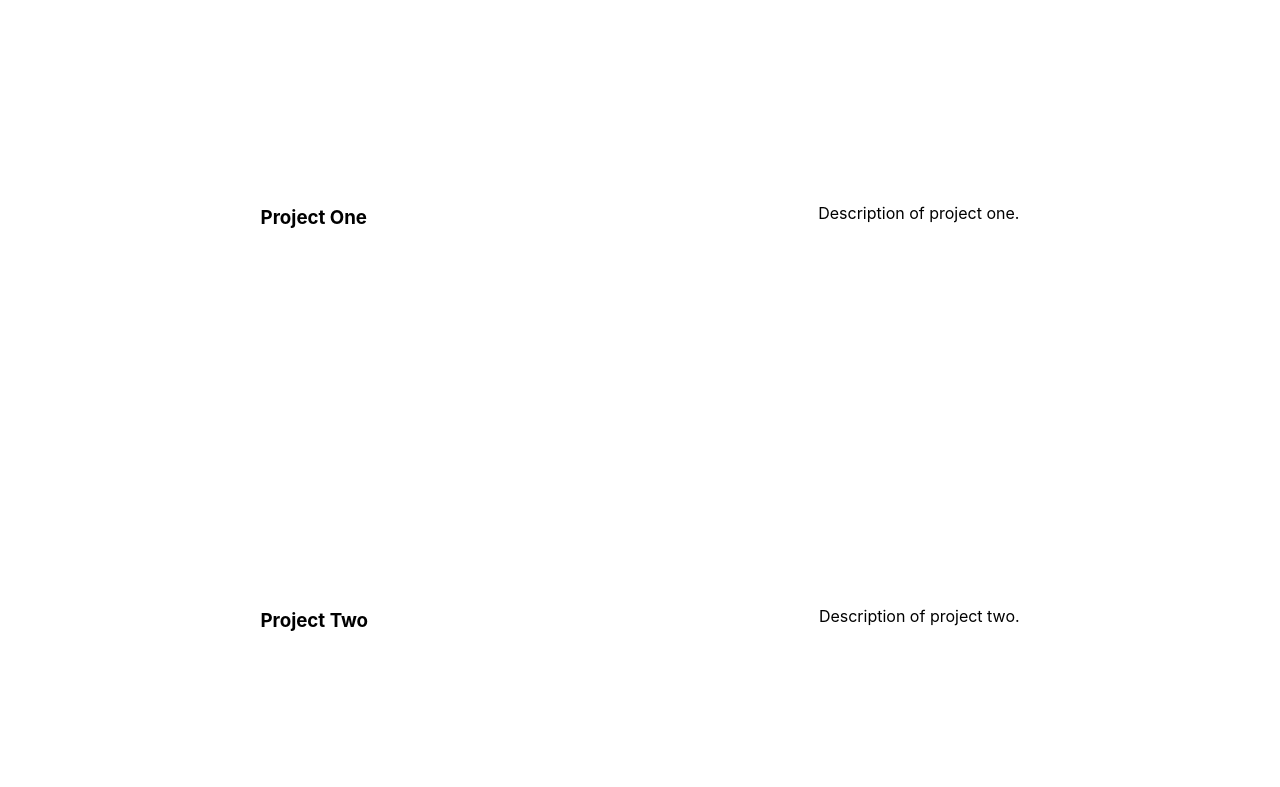
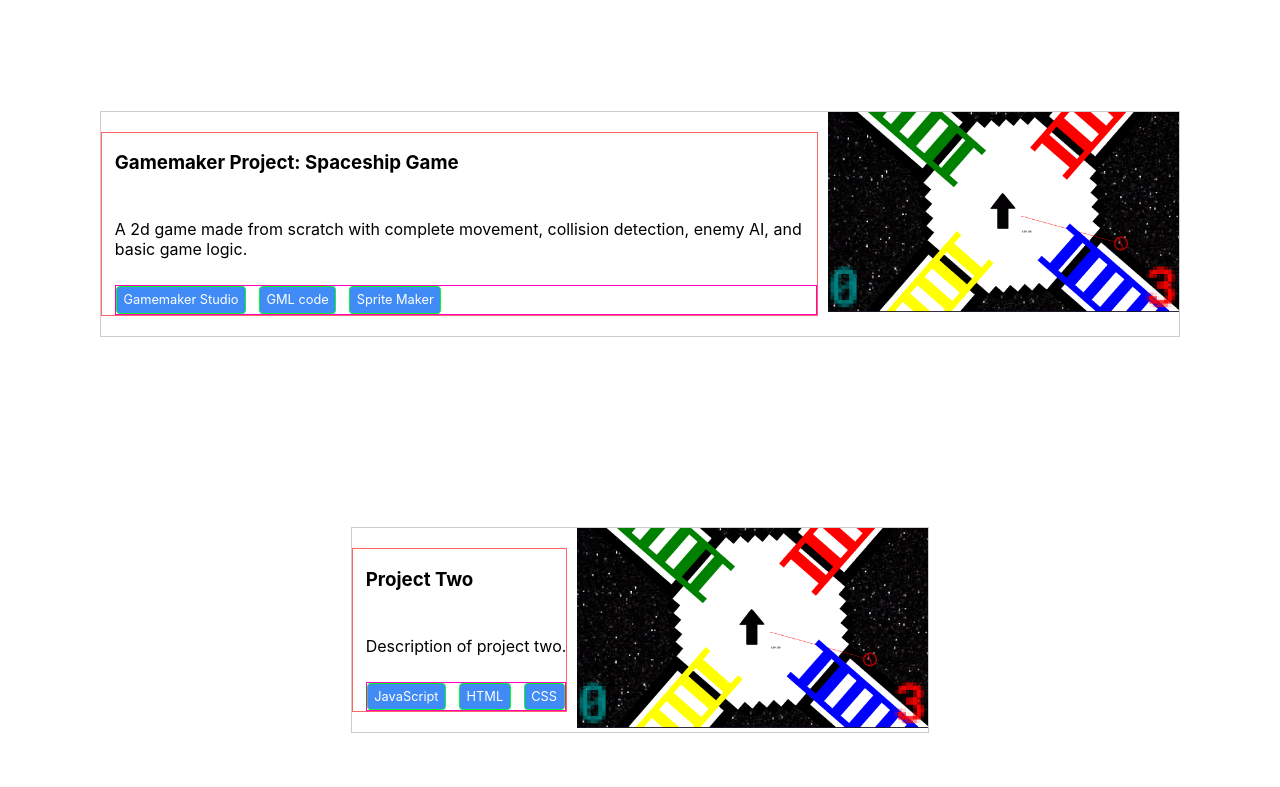
Before and after one commit to Edd4952/website, a React (Create React App) app: page / in a window 1280 px wide. Shown: the part 1233-2020 px from the top of the page. Built offline with nearby package versions, Linux system fonts and the light colour scheme.

Commit message:
started projects

```diff
--- a/src/Components/3_Skills.js
+++ b/src/Components/3_Skills.js
@@ -19,24 +19,32 @@ import gameMaker from "../Assets/gamemaker.png";
 function Skills() {
     const [setExpanded] = useState([]);
     const javasdesc = "JavaScript is a versatile programming language used for web development, server-side scripting, and more.";
-    const reactdesc = "React is a JavaScript library for building user interfaces.";
-    const cssdesc = "CSS is used to style and layout web pages.";
-    const cppdesc = "C++ is a powerful general-purpose programming language that supports object-oriented programming.";
+    const pythonDesc = "Python is a high-level, interpreted programming language known for its readability and versatility. ";
+    const javaDesc = "Java is a widely-used object-oriented programming language. It is the first programming language I learned in highschool.";
+    const reactdesc = "React is a JavaScript library for building user interfaces. I once heard it described as the 'language of the slaves' because it was developed by Facebook in 2013 to accomodate for new developers lack of understanding of JS libraries.";
+    const cssdesc = "CSS is used to style and layout web pages. I have a solid understanding of CSS, and I used it to design this portfolio.";
+    const cppdesc = "C++ is a powerful, high-performance programming language often used for system, software, and game development. I learned many basic and intermediate concepts in college, and continue to study it currently.";
+    const csharpDesc = "C# is a modern, object-oriented programming language developed by Microsoft. I find that it is closest to java.";
+    const vscodeDesc = "This is the most basic and widely used code editor by Microsoft. I used it to make this portfolio";
+    const intellijdesc = "IntelliJ IDEA is an integrated development environment (IDE) for Java development. I used it in highschool to work on Java projects.";
+    const unitydesc = "Unity is a cross-platform game engine used for developing video games and simulations. I learned many of the basics including c#.";
+    const gameMakerDesc = "GameMaker Studio is a game development platform that allows users to create 2D games using its own scripting language, GML. I used it to make a 2D space shooter game in highschool.";
+    const gmlDesc = "GameMaker Language (GML) is a high-level programming language used in GameMaker Studio for game development. I fidn that its like a mix of Java/C# and python.";
 
     const languages = [
         { id: 1, title: "Javascript", description: javasdesc, image: js },
         { id: 2, title: "React", description: reactdesc, image: react },
         { id: 3, title: "CSS", description: cssdesc, image: css },
         { id: 4, title: "C++", description: cppdesc, image: cpp },
-        { id: 5, title: "Python", description: "Python is a high-level, interpreted programming language known for its readability.", image: python },
-        { id: 6, title: "Java", description: "Java is a widely-used object-oriented programming language.", image: java },
-        { id: 7, title: "GML", description: "", image: gameMaker },
+        { id: 5, title: "Python", description: pythonDesc, image: python },
+        { id: 6, title: "Java", description: javaDesc, image: java },
+        { id: 7, title: "GML", description: gmlDesc, image: gameMaker },
     ];
     const compsciSkills = [
-        { id: 1, title: "VSCode", description: "", image: vsCode },
-        { id: 2, title: "IntelliJ Idea", description: javasdesc, image: intelliJ },
-        { id: 3, title: "Unity", description: javasdesc, image: unity },
-        { id: 4, title: "GameMaker Studio", description: javasdesc, image: gameMaker },
+        { id: 1, title: "VSCode", description: vscodeDesc, image: vsCode },
+        { id: 2, title: "IntelliJ Idea", description: intellijdesc, image: intelliJ },
+        { id: 3, title: "Unity", description: unitydesc, image: unity },
+        { id: 4, title: "GameMaker Studio", description: gameMakerDesc, image: gameMaker },
     ];
     const softSkills = [
         { id: 1, title: "Communication", description: "Effective communication skills are essential for collaboration and teamwork." },
@@ -68,13 +76,11 @@ function Skills() {
                     <div style={{ flexBasis: "100%", height: "0"}}></div>
 
                     {languages.map((language) => (
-                        <div key={language.id} className="skill-box">
-                            <div className="skill-header">
+                        <div key={language.id} className="skill-header">
                             <h3>{language.title}</h3>
                             <img src={language.image} alt="" height="20em" width="auto" style={{ verticalAlign: "middle" }} />
                             <div className="skill-tooltip" style={{left: "0%", transform: "translateX(0%)"}}>
                                 <p>{language.description}</p>
-                                </div>
                             </div>
                         </div>
                     ))}
@@ -86,13 +92,11 @@ function Skills() {
                     {/*break into next line*/}
                     <div style={{ flexBasis: "100%", height: "0" }}></div>
                     {compsciSkills.map((skill) => (
-                        <div key={skill.id} className="skill-box">
-                            <div className="skill-header">
+                        <div key={skill.id} className="skill-header">
                             <h3>{skill.title}</h3>
                             <img src={skill.image} alt="" height="20em" width="auto" style={{ verticalAlign: "middle" }} />
                             <div className="skill-tooltip" style={{left: "50%", transform: "translateX(-50%)"}}>
                                 <p>{skill.description}</p>
-                                </div>
                             </div>
                         </div>
                     ))}
@@ -104,14 +108,12 @@ function Skills() {
                     {/*break into next line*/}
                     <div style={{ flexBasis: "100%", height: "0" }}></div>
 
-                    {softSkills.map((skill) => (
-                        <div key={skill.id} className="skill-box">
-                            <div className="skill-header">
-                                <h3>{skill.title}</h3>
-                                <img src={skill.image} alt="" height="20em" width="auto" style={{ verticalAlign: "middle" }} />
+                    {softSkills.map((softSkill) => (
+                        <div key={softSkill.id} className="skill-header">
+                            <h3>{softSkill.title}</h3>
+                            <img src={softSkill.image} alt="" height="20em" width="auto" style={{ verticalAlign: "middle" }} />
                             <div className="skill-tooltip" style={{left: "100%", transform: "translateX(-100%)"}}>
-                                    <p>{skill.description}</p>
-                                </div>
+                                <p>{softSkill.description}</p>
                             </div>
                         </div>
                     ))}
--- a/src/Components/4_Projects.js
+++ b/src/Components/4_Projects.js
@@ -2,22 +2,36 @@ import React, { useState, useEffect } from "react";
 import { Link } from "react-router-dom";
 import "../Styles/App.css";
 import "../Styles/4_Projects.css";
+import spacepreview from "../Assets/spaceshipgame-preview.png";
 
 function Projects() {
     const projects = [
-        { id: 1, title: "Project One", description: "Description of project one." , tools: ["React", "Node.js", "CSS"] },
-        { id: 2, title: "Project Two", description: "Description of project two." },
-        { id: 3, title: "Project Three", description: "Description of project three." },
+        { id: 1, title: "Gamemaker Project: Spaceship Game", description: "A 2d game made from scratch with complete movement, collision detection, enemy AI, and basic game logic.", tools: ["Gamemaker Studio", "GML code", "Sprite Maker"], image: spacepreview },
+        { id: 2, title: "Project Two", description: "Description of project two.", tools: ["JavaScript", "HTML", "CSS"], image: spacepreview },
+        { id: 3, title: "Project Three", description: "Description of project three.", tools: ["Python", "Django"], image: spacepreview },
     ];
+
     return (
         <div>
             <section id="4_Projects"></section>
             <h1 style={{ paddingLeft: "20px", paddingTop: "90px" }}>My Projects</h1>
             <div className="projects-container">{
-                    projects.map(project => (
+                projects.map(project => (
                     <div key={project.id} className="project-box">
-                        <h3>{project.title}</h3>
-                        <p>{project.description}</p>
+                        <div className="project-overview">
+                            {/* All the info for the project */}
+                            <h3>{project.title}</h3>
+                            <p>{project.description}</p>
+                            <div className="tool-container">
+                                {project.tools.map(tool => (
+                                    <div className="tool">{tool}</div>
+                                ))}
+                            </div>
+                        </div>
+                        {/* Project preview, e.g., an image or video */}
+                        <div className="project-preview">
+                            <img src={project.image} alt="" height="200em" width="auto" style={{ verticalAlign: "middle" }} />
+                        </div>
                     </div>
                 ))}
             </div>
--- a/src/Styles/3_Skills.css
+++ b/src/Styles/3_Skills.css
@@ -19,13 +19,6 @@
     padding: 0.42vw; /* doubled from 0.42vw */
 }
 
-.skill-box {
-    display: flex;
-    flex-direction: column;
-    justify-content: space-around;
-    cursor: pointer;
-}
-
 .skill-header {
     display: flex;
     flex-direction: row;
@@ -39,6 +32,7 @@
     font-size: 1vw; /* 18px ≈ 0.47vw */
     position: relative;
     border-radius: .3vw;
+    cursor: pointer;
 }
 
 .skill-header:hover {
@@ -64,7 +58,7 @@
     text-align: center;
     color: #333;
     border: 0.104vw solid #ccc; /* doubled from 0.052vw */
-    padding: 0.05vw 0.01vw; /* doubled from 0.42vw 0.62vw */
+    padding: 0.5vw 0.5vw; /* doubled from 0.42vw 0.62vw */
     border-radius: 0.64vw; /* doubled from 0.32vw */
     box-shadow: 0 0.208vw 0.84vw rgba(0,0,0,0.15); /* doubled from 0.104vw 0.42vw */
     z-index: 10;
--- a/src/Styles/4_Projects.css
+++ b/src/Styles/4_Projects.css
@@ -2,14 +2,48 @@
     display: flex;
     flex-direction: column;
     justify-content: space-around;
+    align-items: center;
     gap: 10px;
-    margin: 20px;
+    margin: 20px auto;
     min-height: 150vh;
+    max-width: 1080px;
 }
 .project-box{
     display: flex;
     flex-direction: row;
     justify-content: space-around;
     gap: 10px;
-    margin: 20px;
+    margin: 20px auto;
+    max-width: 1080px;
+    border: 0.104vw solid #ccc; /* doubled from 0.052vw */
 }
+.project-overview{
+    display: flex;
+    border : 0.104vw solid #ff6464; /* doubled from 0.052vw */
+    flex-direction: column;
+    justify-content: space-around;
+    padding-left: 1vw;
+    gap: 10px;
+    margin: 20px auto;
+}
+.tool-container{
+    display: flex;
+    flex-wrap: wrap;
+    gap: 1vw;
+    border : 0.104vw solid #ff00bf; /* doubled from 0.052vw */
+}
+.tool{
+    display: flex;
+    flex-direction: row;
+    border : 0.104vw solid #00ff22; /* doubled from 0.052vw */
+    align-items: center;
+    justify-content: space-around;
+    padding: 0 0.52vw;
+    gap: 1vw;
+    background-color: #408bf5;
+    color: white;
+    height: 2vw;
+    font-size: 1vw;
+    position: relative;
+    border-radius: .3vw;
+}
```
Also changed, not shown: src/Assets/spaceshipgame-preview.png (added). Lines whose indentation alone changed are shown as unchanged.
